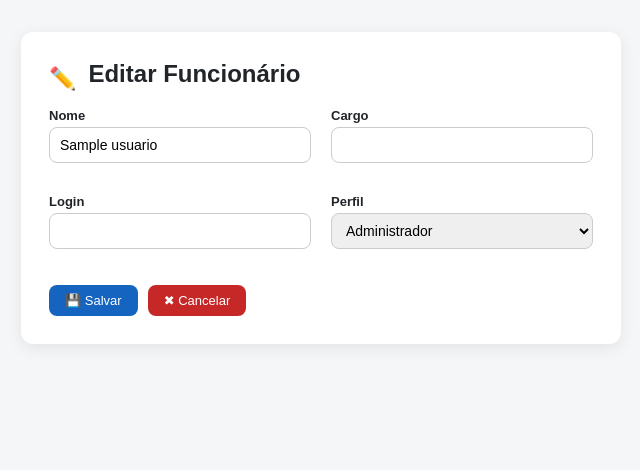
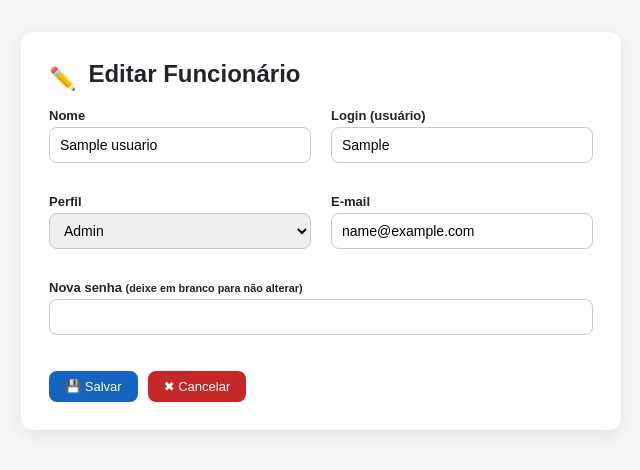
Before and after one commit to centrodequalificacao2020-create/alunos, a Flask app: page /editar_funcionario/1 in a window 1280 px wide. Shown: the part 56-526 px from the top of the page, without its empty margins (11-651 px from the left). Run offline with Flask 3, Linux system fonts and the light colour scheme; the visitor is signed in with stand-in values (Sample User, id 1); tables that the repository leaves empty hold one stand-in row (values such as "Sample post").

Commit message:
feat: rota /backup para download do banco + fix login por troca de senha
- Cria routes/backup.py com rota /backup protegida por admin
- Registra backup_bp no app.py
- Corrige editar_funcionario: salva campo usuario e nova senha com hash
- Corrige template editar_funcionario.html: alinha name dos campos com o model

```diff
--- a/app.py
+++ b/app.py
@@ -32,6 +32,7 @@ def create_app(config_class=Config):
     from routes.conteudos    import conteudos_bp
     from routes.portal_aluno import portal_aluno_bp
     from routes.academico    import academico_bp
+    from routes.backup       import backup_bp
 
     app.register_blueprint(auth_bp)
     app.register_blueprint(cursos_bp)
@@ -42,6 +43,7 @@ def create_app(config_class=Config):
     app.register_blueprint(funcionario_bp)
     app.register_blueprint(conteudos_bp)
     app.register_blueprint(academico_bp)
+    app.register_blueprint(backup_bp)
     app.register_blueprint(portal_aluno_bp, url_prefix="/aluno")
 
     @app.template_filter("moeda")
--- a/routes/funcionario.py
+++ b/routes/funcionario.py
@@ -39,11 +39,13 @@ def editar_funcionario(id):
     u = Usuario.query.get_or_404(id)
     if request.method == "POST":
         f = request.form
-        u.nome   = f.get("nome")
-        u.perfil = f.get("perfil")
-        u.email  = f.get("email")
-        if f.get("senha"):
-            u.senha = hash_senha(f.get("senha"))
+        u.nome    = f.get("nome")
+        u.usuario = f.get("usuario")   # fix: preserva o login do usuário
+        u.perfil  = f.get("perfil")
+        u.email   = f.get("email")
+        nova_senha = f.get("senha", "").strip()
+        if nova_senha:
+            u.senha = hash_senha(nova_senha)  # fix: aplica hash correto
         db.session.commit()
         flash("Funcionário atualizado.", "sucesso")
         return redirect("/funcionarios")
--- a/templates/editar_funcionario.html
+++ b/templates/editar_funcionario.html
@@ -14,27 +14,31 @@
                 <input type="text" id="nome" name="nome" value="{{ funcionario.nome }}" required>
             </div>
             <div class="campo">
-                <label for="cargo">Cargo</label>
-                <input type="text" id="cargo" name="cargo" value="{{ funcionario.cargo or '' }}">
+                <label for="usuario">Login (usuário)</label>
+                <input type="text" id="usuario" name="usuario" value="{{ funcionario.usuario or '' }}" required autocomplete="off">
             </div>
         </div>
         <div class="grid-2">
             <div class="campo">
-                <label for="login">Login</label>
-                <input type="text" id="login" name="login" value="{{ funcionario.login or '' }}" autocomplete="off">
-            </div>
-            <div class="campo">
                 <label for="perfil">Perfil</label>
                 <select id="perfil" name="perfil">
-                    {% for p in ['Administrador','Financeiro','Usuario','Instrutor'] %}
-                    <option value="{{ p }}" {% if funcionario.perfil == p %}selected{% endif %}>{{ p }}</option>
+                    {% for p in ['admin', 'financeiro', 'secretaria', 'instrutor'] %}
+                    <option value="{{ p }}" {% if funcionario.perfil == p %}selected{% endif %}>{{ p | capitalize }}</option>
                     {% endfor %}
                 </select>
             </div>
+            <div class="campo">
+                <label for="email">E-mail</label>
+                <input type="email" id="email" name="email" value="{{ funcionario.email or '' }}">
+            </div>
+        </div>
+        <div class="campo">
+            <label for="senha">Nova senha <small>(deixe em branco para não alterar)</small></label>
+            <input type="password" id="senha" name="senha" autocomplete="new-password">
         </div>
         <div class="acoes-form">
             <button type="submit" class="btn btn-azul">💾 Salvar</button>
-            <a href="/funcionario" class="btn btn-vermelho">✖ Cancelar</a>
+            <a href="/funcionarios" class="btn btn-vermelho">✖ Cancelar</a>
         </div>
     </form>
 </div>
```
Also changed, not shown: routes/backup.py (added, +25 -0 lines).
